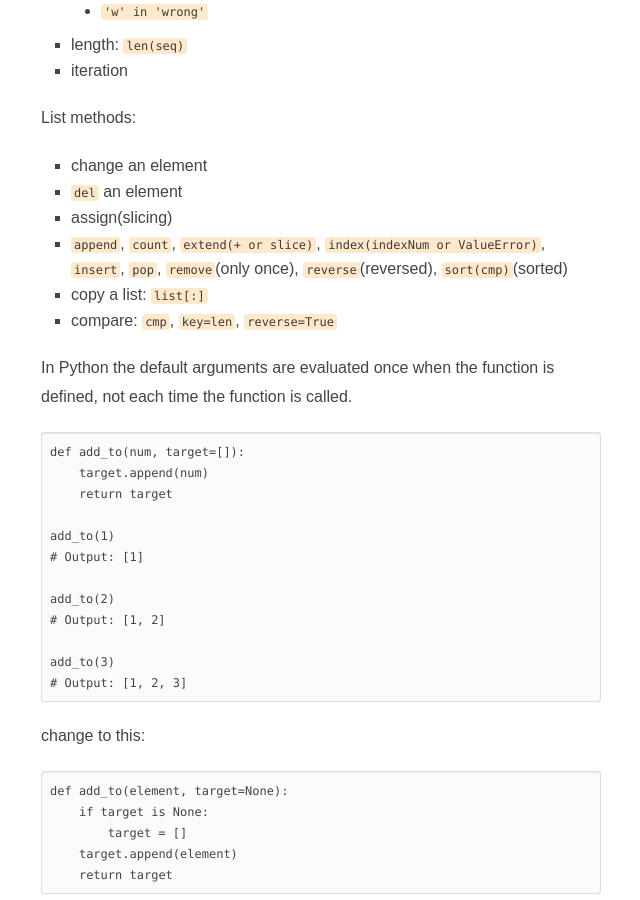
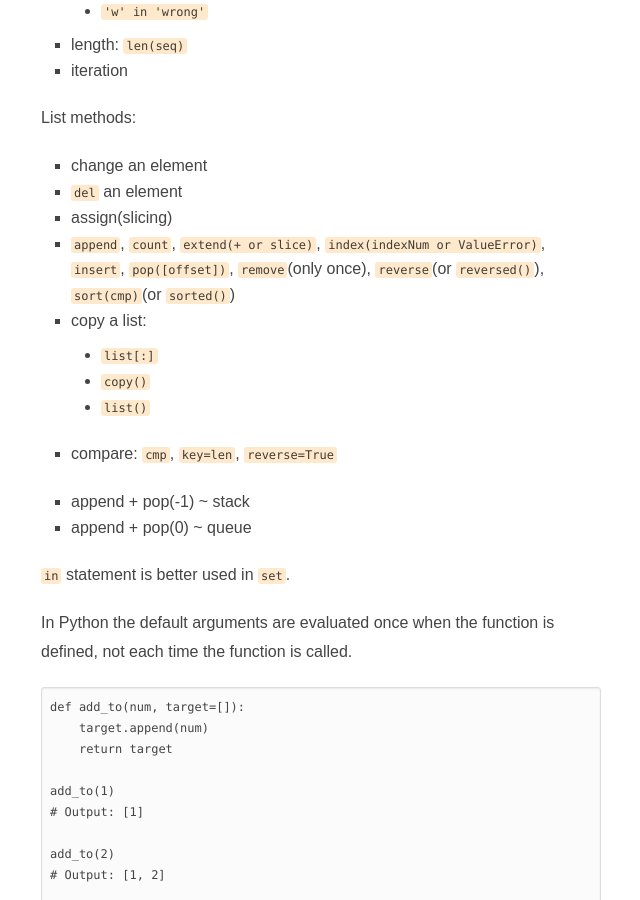
Before and after one commit to fanyange/fanyange.github.io, a Jekyll site: the page built from wiki/Python.md, in a window 1280 px wide and 900 px high, scrolled down 1917 px. Shown: the whole window, without its empty margins (319-959 px from the left). Built offline with Jekyll 4.4.1, drawn with Linux system fonts in a browser that asks for light colours; some web fonts are replaced; comment, search, counter and statistics services are not loaded; some of the changed text lies outside the part shown.

Commit message:
update 'Python.md'

````diff
--- a/wiki/Python.md
+++ b/wiki/Python.md
@@ -83,9 +83,17 @@ List methods:
 - change an element
 - `del` an element
 - assign(slicing)
-- `append`, `count`, `extend(+ or slice)`, `index(indexNum or ValueError)`, `insert`, `pop`, `remove`(only once), `reverse`(reversed), `sort(cmp)`(sorted)
-- copy a list: `list[:]`
+- `append`, `count`, `extend(+ or slice)`, `index(indexNum or ValueError)`, `insert`, `pop([offset])`, `remove`(only once), `reverse`(or `reversed()`), `sort(cmp)`(or `sorted()`)
+- copy a list:
+  - `list[:]`
+  - `copy()`
+  - `list()`
 - compare: `cmp`, `key=len`, `reverse=True`
+
+- append + pop(-1) ~ stack
+- append + pop(0) ~ queue
+
+`in` statement is better used in `set`.
 
 In Python the default arguments are evaluated once when the function is defined, not each time the function is called.
 
@@ -165,7 +173,13 @@ mapping -> dict
 
 `dict(seq)`, `dict([(key, val)])`, `dict(key=val)`
 
+```python
+dict(['ab', 'cd', 'ef']) #=> {'a': 'b', 'c': 'd', 'e': 'f'}
+```
+
 formatting: `"%(key)s"`
+
+a key `in` a dict
 
 methods:
 
@@ -176,8 +190,8 @@ methods:
   - `import defaultdict`
 - `has_key`
 - `items` and `iteritems`
-- `keys` and `iterkeys`
-- `values` and `itemvalues`
+- `keys` and `iterkeys` => `dict_keys` in Python3, no `iterkeys`
+- `values` and `itemvalues` => `dict_values` in Python3, no `itervalues`
 - `pop(key)` and `popitem`
 - `update`
 
@@ -333,18 +347,25 @@ grok:
 - `close`
 
 ### collections
-set
+`set`(just like a `dict` without values)
+
+- `{}` or `set()`
+- `&`, `|`, `-`, `^`
+- `<=`, `<`
 
 defaultdict
+
 - `tree = lambda: defaultdict(tree)`
 
 namedtuple
+
 - `namedtuple('Animal', 'name age type')`
 - `._asdict()`
 
 enum.Enum
 
 heapq
+
 - `heappush(heap, x)`
 - `heappop`
 - `heapify(seq)`
@@ -353,6 +374,7 @@ heapq
 - `nsmallest(n, iter)`
 
 deque
+
 - `deque(maxlen=30)`
  - `appendleft`
  - `popleft`
````
